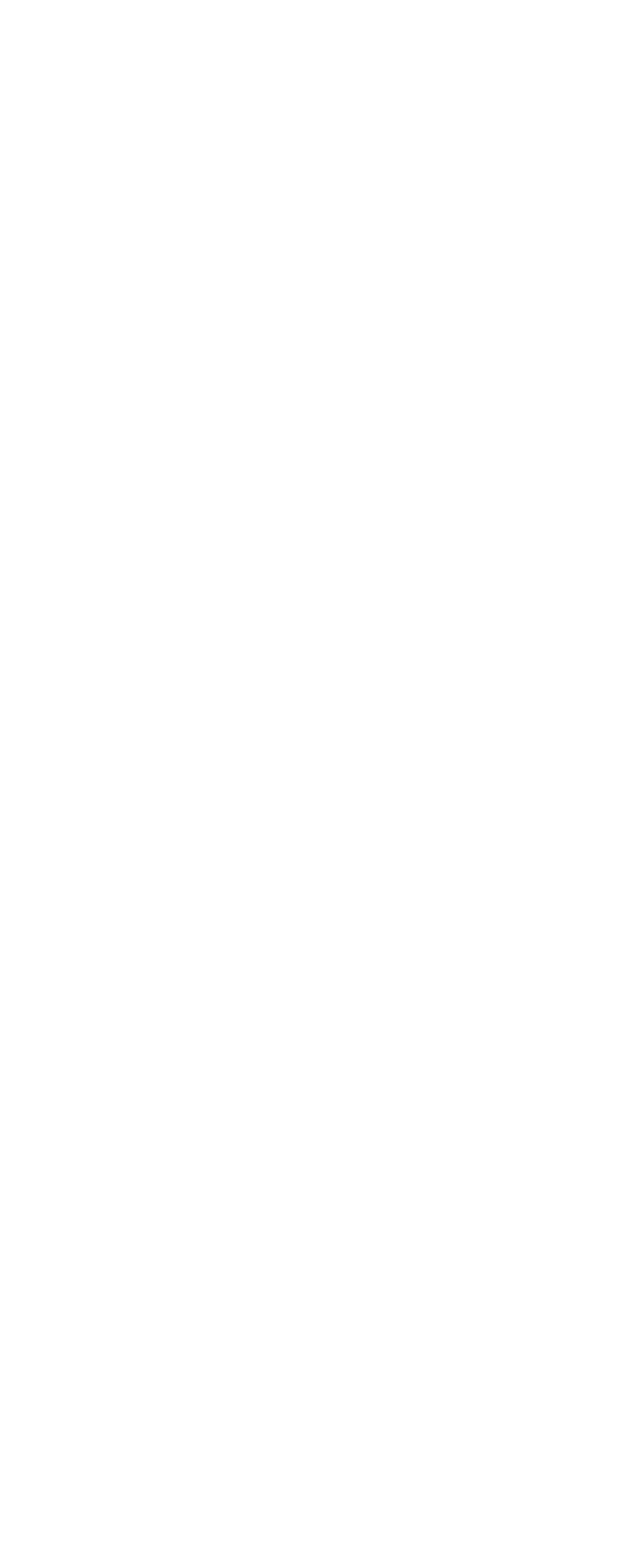
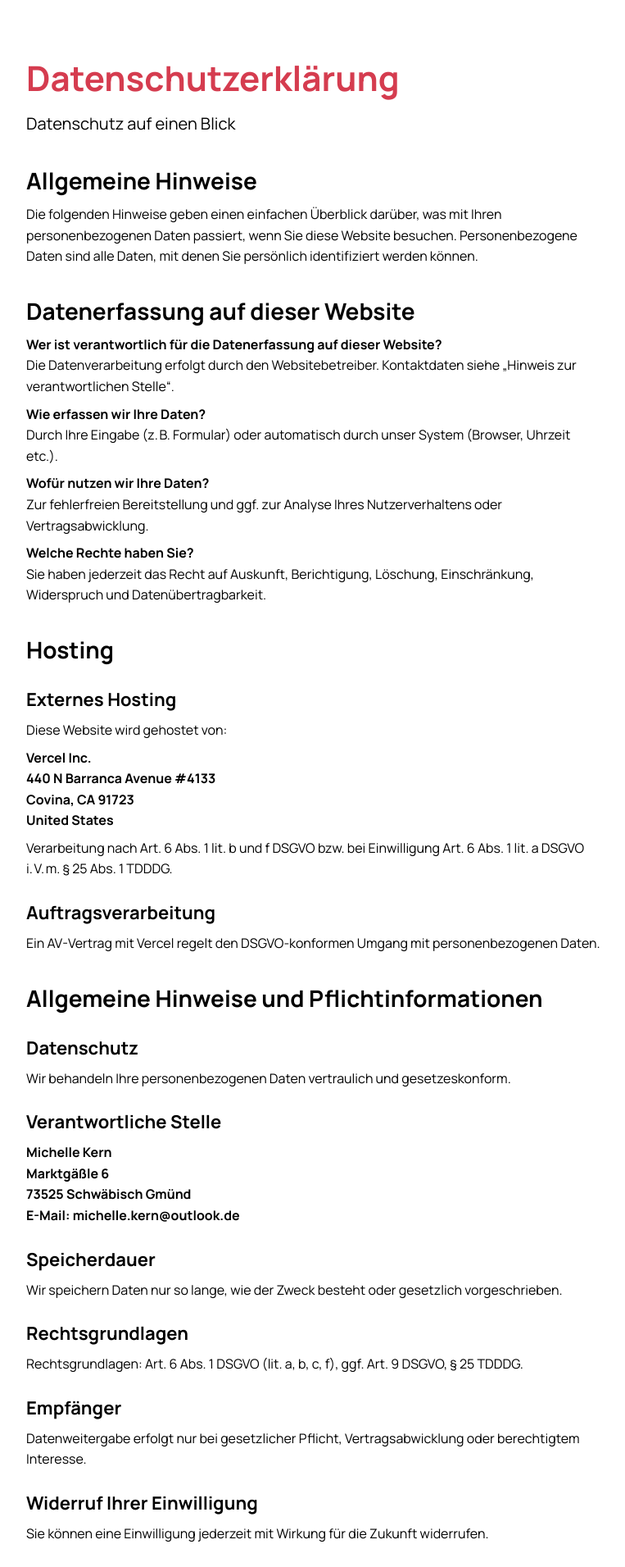
Before and after one commit to michellepriskakern/hfg-portfolio, a Nuxt app: page /DataPrivacy in a window 1280 px wide. Shown: the part 64-1975 px from the top of the page at 82% size, without its empty margins (256-1019 px from the left). Before the commit the page ends 800 px from the top, so only its background shows below. Built offline with nearby package versions, Linux system fonts and the light colour scheme.

Commit message:
datenschutz

```diff
--- a/pages/DataPrivacy.vue
+++ b/pages/DataPrivacy.vue
@@ -1,23 +1,141 @@
 <template>
-  <div class="max-w-3xl mx-auto p-8">
-    <h1 class="text-3xl font-bold mb-6">Noch Leer</h1>
+  <div class="max-w-3xl mx-auto p-8 mt-24">
+    <h1 class="text-[42px] font-bold text-[#D53C4F] mb-2">Datenschutzerklärung</h1>
+    <p class="text-[20px] text-[#8C8C8B] mt-[2px] mb-8">Datenschutz auf einen Blick</p>
 
+    <h2>Allgemeine Hinweise</h2>
+    <p>
+      Die folgenden Hinweise geben einen einfachen Überblick darüber, was mit Ihren personenbezogenen Daten passiert, wenn Sie diese Website besuchen.
+      Personenbezogene Daten sind alle Daten, mit denen Sie persönlich identifiziert werden können.
+    </p>
+
+    <h2>Datenerfassung auf dieser Website</h2>
+    <p><strong>Wer ist verantwortlich für die Datenerfassung auf dieser Website?</strong><br />
+    Die Datenverarbeitung erfolgt durch den Websitebetreiber. Kontaktdaten siehe „Hinweis zur verantwortlichen Stelle“.</p>
+
+    <p><strong>Wie erfassen wir Ihre Daten?</strong><br />
+    Durch Ihre Eingabe (z. B. Formular) oder automatisch durch unser System (Browser, Uhrzeit etc.).</p>
+
+    <p><strong>Wofür nutzen wir Ihre Daten?</strong><br />
+    Zur fehlerfreien Bereitstellung und ggf. zur Analyse Ihres Nutzerverhaltens oder Vertragsabwicklung.</p>
+
+    <p><strong>Welche Rechte haben Sie?</strong><br />
+    Sie haben jederzeit das Recht auf Auskunft, Berichtigung, Löschung, Einschränkung, Widerspruch und Datenübertragbarkeit.</p>
+
+    <h2>Hosting</h2>
+    <h3>Externes Hosting</h3>
+    <p>Diese Website wird gehostet von:</p>
+    <p>
+      <strong>Vercel Inc.<br />
+      440 N Barranca Avenue #4133<br />
+      Covina, CA 91723<br />
+      United States</strong>
+    </p>
+    <p>
+      Verarbeitung nach Art. 6 Abs. 1 lit. b und f DSGVO bzw. bei Einwilligung Art. 6 Abs. 1 lit. a DSGVO i. V. m. § 25 Abs. 1 TDDDG.
+    </p>
+
+    <h3>Auftragsverarbeitung</h3>
+    <p>Ein AV-Vertrag mit Vercel regelt den DSGVO-konformen Umgang mit personenbezogenen Daten.</p>
+
+    <h2>Allgemeine Hinweise und Pflichtinformationen</h2>
+    <h3>Datenschutz</h3>
+    <p>Wir behandeln Ihre personenbezogenen Daten vertraulich und gesetzeskonform.</p>
+
+    <h3>Verantwortliche Stelle</h3>
+    <p>
+      <strong>Michelle Kern<br />
+      Marktgäßle 6<br />
+      73525 Schwäbisch Gmünd<br />
+      E-Mail: michelle.kern@outlook.de</strong>
+    </p>
+
+    <h3>Speicherdauer</h3>
+    <p>Wir speichern Daten nur so lange, wie der Zweck besteht oder gesetzlich vorgeschrieben.</p>
+
+    <h3>Rechtsgrundlagen</h3>
+    <p>Rechtsgrundlagen: Art. 6 Abs. 1 DSGVO (lit. a, b, c, f), ggf. Art. 9 DSGVO, § 25 TDDDG.</p>
+
+    <h3>Empfänger</h3>
+    <p>Datenweitergabe erfolgt nur bei gesetzlicher Pflicht, Vertragsabwicklung oder berechtigtem Interesse.</p>
+
+    <h3>Widerruf Ihrer Einwilligung</h3>
+    <p>Sie können eine Einwilligung jederzeit mit Wirkung für die Zukunft widerrufen.</p>
+
+    <h3>Widerspruchsrecht (Art. 21 DSGVO)</h3>
+    <p>Sie können jederzeit Widerspruch gegen die Verarbeitung Ihrer Daten einlegen, insbesondere bei Direktwerbung.</p>
+
+    <h3>Beschwerderecht</h3>
+    <p>Sie haben ein Beschwerderecht bei der zuständigen Aufsichtsbehörde.</p>
+
+    <h3>Datenübertragbarkeit</h3>
+    <p>Sie können verlangen, dass wir Ihnen oder einem Dritten Ihre Daten in maschinenlesbarem Format übermitteln.</p>
+
+    <h3>Auskunft, Berichtigung, Löschung</h3>
+    <p>Sie haben jederzeit das Recht auf unentgeltliche Auskunft, Berichtigung oder Löschung Ihrer Daten.</p>
+
+    <h3>Einschränkung der Verarbeitung</h3>
+    <p>In bestimmten Fällen können Sie die Einschränkung der Verarbeitung verlangen.</p>
+
+    <h3>SSL- bzw. TLS-Verschlüsselung</h3>
+    <p>Diese Seite verwendet HTTPS-Verschlüsselung zum Schutz der Datenübertragung.</p>
+
+    <h2>Kontaktaufnahme</h2>
+    <p>Bei Kontakt per E-Mail, Telefon oder Fax speichern wir Ihre Angaben zur Bearbeitung der Anfrage (Art. 6 Abs. 1 lit. b/f DSGVO).</p>
+
+    <h2>Plugins und Tools</h2>
+
+    <h3>YouTube</h3>
+    <p>Diese Website bindet YouTube-Videos ein. Anbieter ist Google Ireland Ltd.</p>
+    <p>
+      Datenschutzerklärung:
+      <a href="https://policies.google.com/privacy?hl=de" target="_blank">https://policies.google.com/privacy?hl=de</a><br />
+      EU-US Data Privacy Framework:
+      <a href="https://www.dataprivacyframework.gov/participant/5780" target="_blank">Link</a>
+    </p>
+
+    <h3>Google Fonts (lokales Hosting)</h3>
+    <p>Diese Website nutzt lokal eingebundene Google Fonts. Es erfolgt keine Verbindung zu Google-Servern.</p>
+    <p>
+      Mehr Infos:
+      <a href="https://developers.google.com/fonts/faq" target="_blank">Google Fonts FAQ</a> |
+      <a href="https://policies.google.com/privacy?hl=de" target="_blank">Google Datenschutzerklärung</a>
+    </p>
+
+    <hr class="my-8" />
+    <p class="text-sm text-gray-500">
+      Quelle: <a href="https://www.e-recht24.de" target="_blank">e-recht24.de</a>
+    </p>
   </div>
-
 </template>
 
 <script setup lang="ts">
-// Falls du hier noch Logik brauchst, kannst du sie hinzufügen
+// Kein JavaScript erforderlich
 </script>
 
 <style scoped>
-/* Einfache Styles für Lesbarkeit */
-h1, h2 {
-  color: #2c3e50;
+h2 {
+  font-size: 28px;
+  font-weight: 600;
+  color: black;
+  margin-top: 2rem;
 }
+
+h3 {
+  font-size: 22px;
+  font-weight: 600;
+  color: black;
+  margin-top: 1.5rem;
+}
+
 p {
   line-height: 1.6;
   margin-top: 0.5rem;
+  color: black;
 }
 
+a {
+  color: #0066cc;
+  text-decoration: underline;
+}
 </style>
--- a/pages/Impressum.vue
+++ b/pages/Impressum.vue
@@ -1,23 +1,38 @@
 <template>
-  <div class="max-w-3xl mx-auto p-8">
+  <div class="max-w-3xl mx-auto p-8 mt-24">
+    <h1 class="text-[42px] font-bold text-[#D53C4F]">Impressum</h1>
+    <p class="text-[20px] text-[#8C8C8B] mt-[2px]">Angaben gemäß § 5 TMG</p>
 
-    <p>
-      Noch Leer
+    <p class="mt-6">
+      Michelle Kern<br />
+      Marktgäßle 6<br />
+      73525 Schwäbisch Gmünd
     </p>
 
+    <h2>Kontakt:</h2>
+    <p>
+      michelle.kern@outlook.de
+    </p>
   </div>
+   <Footer />
 </template>
 
 <script setup lang="ts">
-// Optional: zusätzliche Logik
+// Kein Skript erforderlich aktuell
+import Footer from '~/components/Footer.vue'
 </script>
 
+
 <style scoped>
-h1, h2 {
-  color: #2c3e50;
+h2 {
+  font-size: 28px;
+  font-weight: 600;
+  color: #D53C4F;
+  margin-top: 2rem;
 }
+
 p {
   line-height: 1.6;
-  margin-top: 0.5rem;
+  color: #333;
 }
 </style>
--- a/pages/datenschutz.vue
+++ /dev/null
@@ -1,25 +0,0 @@
-<template>
-  <div class="min-h-screen flex flex-col justify-between">
-    <!-- Hauptinhalt -->
-    <main>
-      <NuxtPage />
-    </main>
-
-    <!-- Globaler Footer -->
-    <footer class="w-full bg-neutral-800 text-white text-sm py-6 px-4 flex flex-col md:flex-row justify-between items-center space-y-4 md:space-y-0">
-      <div class="flex space-x-4">
-        <NuxtLink to="/impressum" class="hover:underline">Impressum</NuxtLink>
-        <NuxtLink to="/datenschutz" class="hover:underline">Datenschutz</NuxtLink>
-      </div>
-
-      <div class="text-center text-xs">
-        designed and coded 2025 by © michelle kern
-      </div>
-
-      <div class="flex space-x-4">
-        <a href="https://www.linkedin.com/in/vanessa-hiller" target="_blank" class="hover:underline">LinkedIn</a>
-        <a href="mailto:vanessa-hiller@outlook.com" class="hover:underline">Email</a>
-      </div>
-    </footer>
-  </div>
-</template>
```
